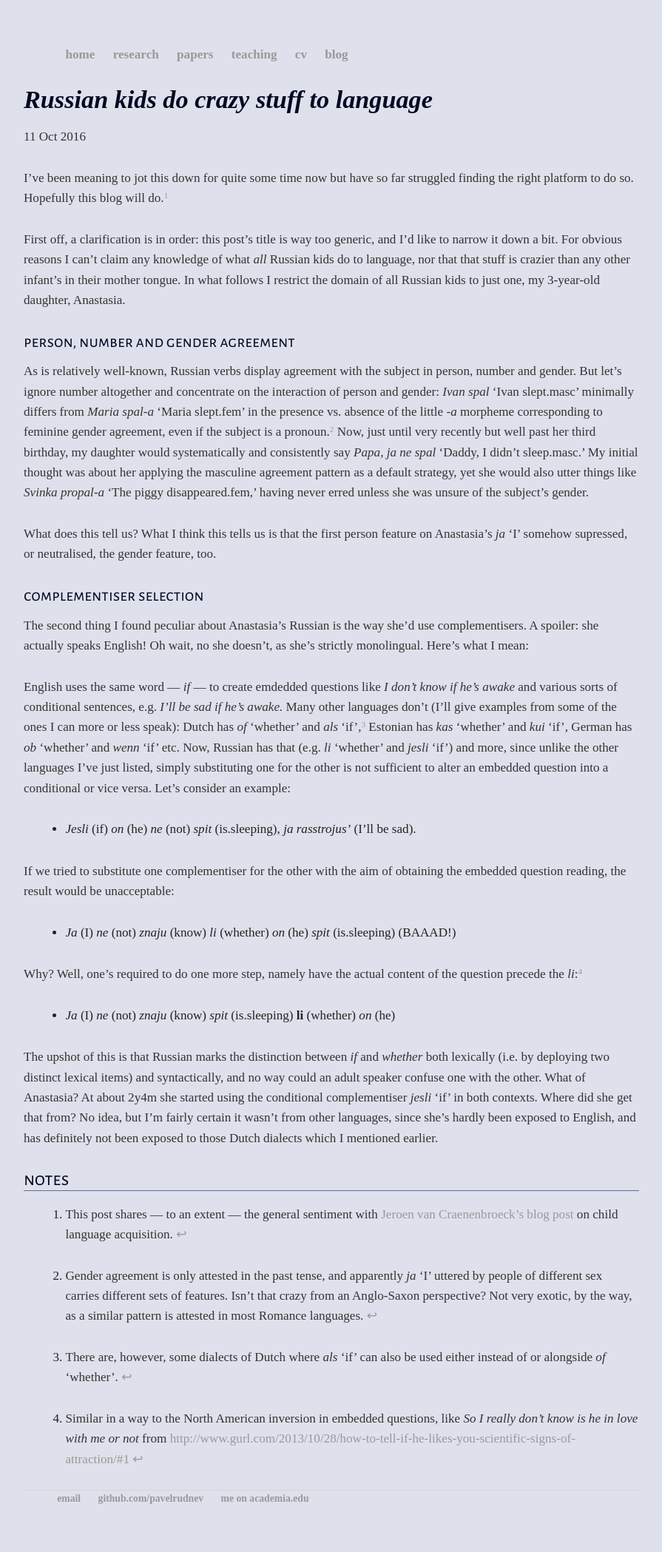
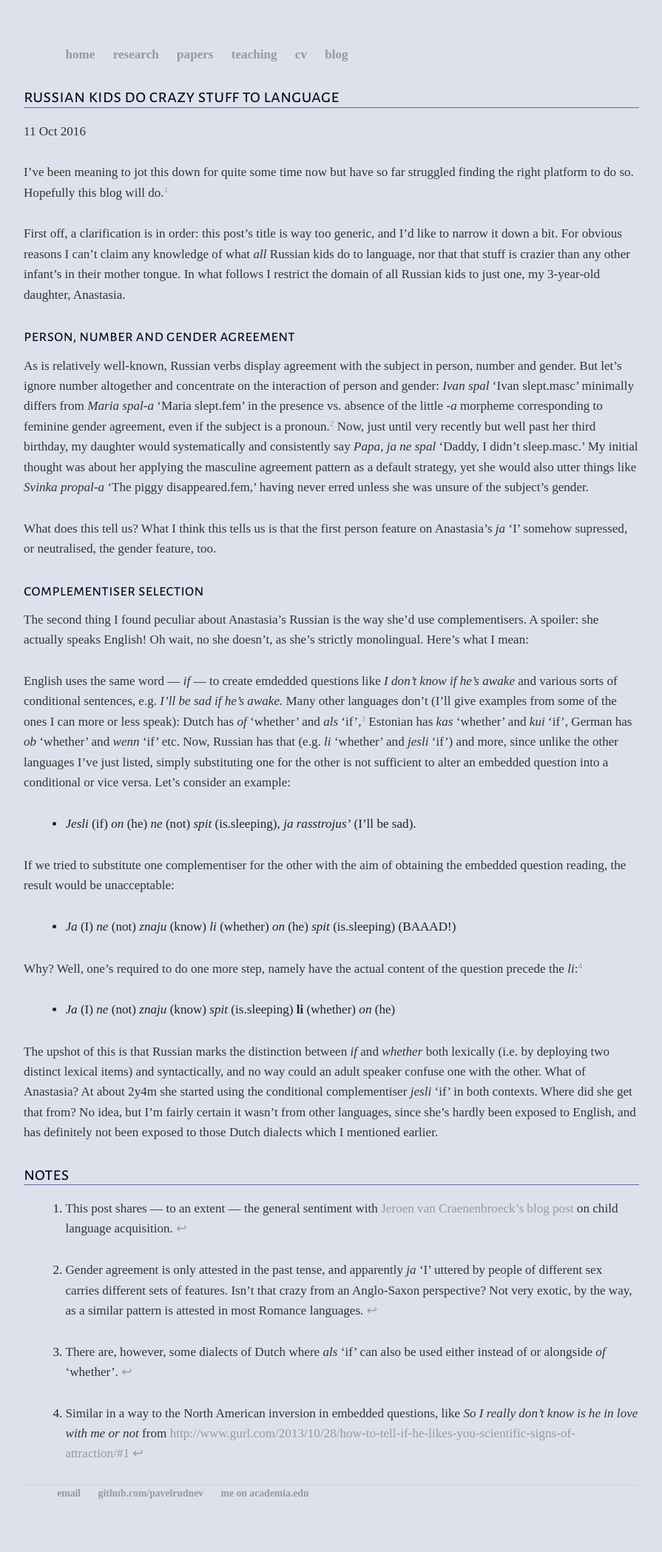
Before and after one commit to mishaknyazev/pavelrudnev.github.io, a Jekyll site: the page built from _posts/2016-10-12-pavel-rudnev-website-launched.md, in a window 1280 px wide. Shown: the whole page at 74% size, without its empty margins (192-1087 px from the left). Built offline with Jekyll 4.4.1, drawn with Linux system fonts in a browser that asks for light colours; nearby versions of some CDN libraries; some web fonts are replaced.

Commit message:
Update Blog page

```diff
--- a/_layouts/post.html
+++ b/_layouts/post.html
@@ -1,7 +1,7 @@
 ---
 layout: default
 ---
-<h1>{{ page.title }}</h1>
+<h2>{{ page.title }}</h2>
 <p class="meta">{{ page.date | date_to_string }}</p>
 
 <div class="post">
--- a/blog/index.html
+++ b/blog/index.html
@@ -2,7 +2,7 @@
 layout: default
 title: "Bread, linguistics, etc."
 ---
-	<h1>{{ page.title }}</h1>
+	<h2>{{ page.title }}</h2>
 	<ul class="posts">
 
 	  {% for post in site.posts %}
```
